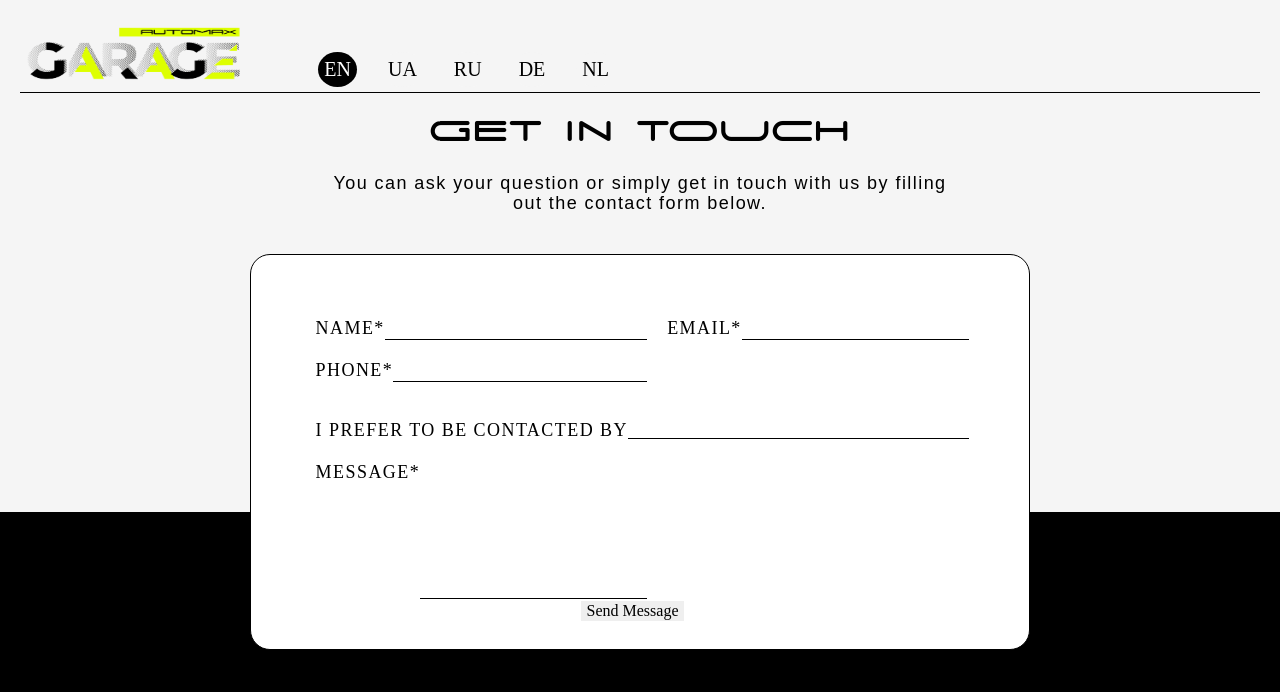
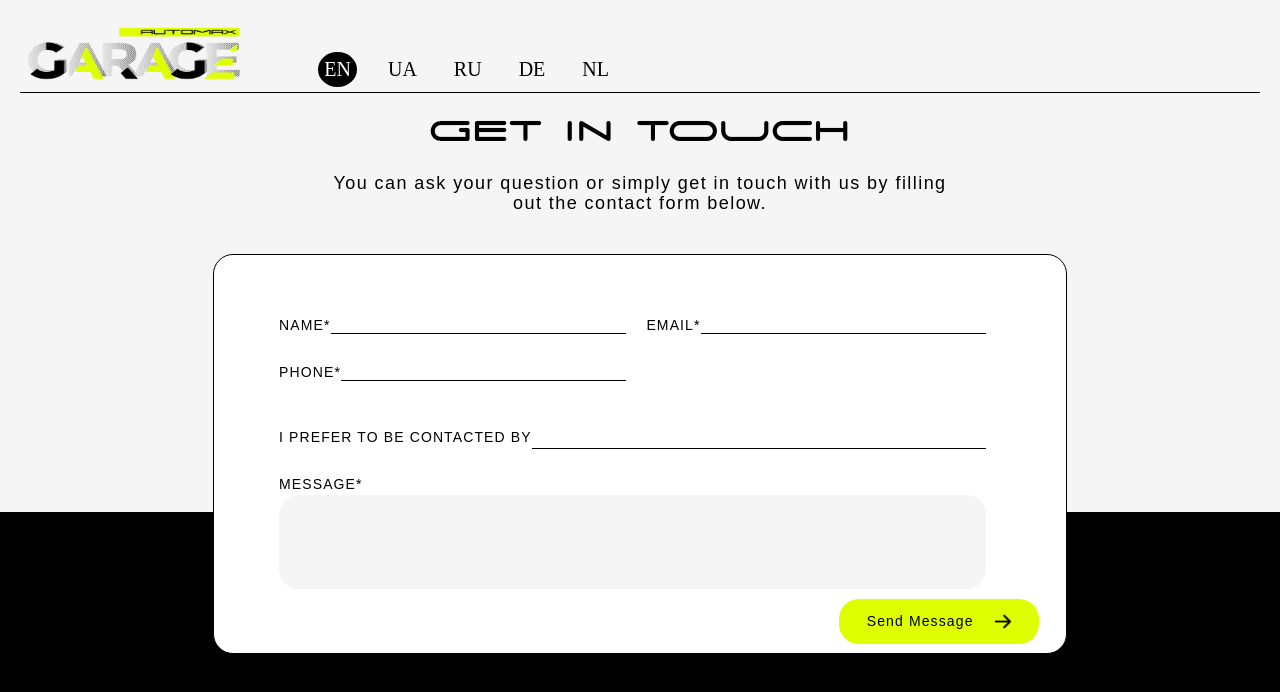
Before and after one commit to DidkivskaOlena/carsite-frontend, a React (Vite) app: page /contacts in a window 1280 px wide. Shown: the top 692 px of the page. Built offline with nearby package versions, Linux system fonts and the light colour scheme.

Commit message:
add form

```diff
--- a/src/components/ContactUs/ContactUs.jsx
+++ b/src/components/ContactUs/ContactUs.jsx
@@ -1,14 +1,15 @@
 import style from './ContactUs.module.css'
+import { t } from "i18next";
 
 export function ContactUs() {
     return(
         <div className={style.container}>
-            <h1 className={style.title}>GET IN TOUCH</h1>
-            <p className={style.text}>You can ask your question or simply get in touch with us by filling out the contact form below.</p>
-            <div className={style.component}>
+            <h1 className={style.title}>{t(`contactus.title`)}</h1>
+            <p className={style.text}>{t(`contactus.text`)}</p>
+            <form className={style.component} name="contact_form" autoComplete="on" noValidate>
                 <div className={style.gridContainer}>
                     <div className={style.item}>
-                        <label className={style.gridItem1}>NAME*</label>
+                        <label className={style.gridItem1}>{t(`contactus.name`)}*</label>
                         <input type='text' name='name' className={style.input} required></input>
                     </div>
                     <div className={style.item}>
@@ -16,20 +17,19 @@ export function ContactUs() {
                         <input type='email' name='email' className={style.input} required></input>
                     </div>
                     <div className={style.item}>
-                        <label className={style.gridItem3}>PHONE*</label>
+                        <label className={style.gridItem3}>{t(`contactus.phone`)}*</label>
                         <input type='tel' name='phone' className={style.input} required></input>
                     </div>
                     <div className={style.itemcontact}>
-                        <label className={style.gridItem4}>I PREFER TO BE CONTACTED BY</label>
+                        <label className={style.gridItem4}>{t(`contactus.prefer`)}</label>
                         <input type='text' name='contact' className={style.input}></input>
                     </div>
-                    <div className={style.itemmassage}>
-                        <label className={style.gridItem5}>MESSAGE*</label>
-                        <input type='text' name='masssage' className={style.input} required></input>
+                    <div className={style.gridItem5}>
+                        <label>{t(`contactus.message`)}*<textarea rows="4" type='text' name='masssage' className={style.textarea} required></textarea></label>
                     </div>
                 </div>
-                <button type='submit'>Send Message</button>
-            </div>
+                <button type='submit' className={style.button}>{t(`contactus.button`)}<img className={style.buttonimg} src="/arrowcontacts.png"/></button>
+            </form>
             <div className={style.background}></div>
         </div>
     )
--- a/src/components/ContactUs/ContactUs.module.css
+++ b/src/components/ContactUs/ContactUs.module.css
@@ -13,10 +13,20 @@
     border-radius: 20px;
     margin: 0 auto;
     padding: 60px 80px 80px 65px;
+
+    @media (min-width: 1024px) and (max-width: 1439px) {
+        width: 854px;
+        height: 400px;
+    }
+
+    @media screen and (min-width: 1440px) {
+        width: 1000px;
+        height: 480px;
+    }
 }
 
 .title{
-    font-family: 'SA Thousand';
+    font-family: 'SA Thousand', sans-serif;
     line-height: 3;
     font-size: 27px;
     letter-spacing: 0.08em;
@@ -32,7 +42,7 @@
 }
 
 .input{
-    /* width: 36%; */
+    width: 36%;
     color: #000;
     border: none;
     border-bottom: 1px solid #000;
@@ -40,15 +50,43 @@
     background: transparent;
 
     flex-grow: 1;
+    font-size: 20px;
+    letter-spacing: 0.08em;
+    padding: 0 15px;
+
+    @media (min-width: 1024px) and (max-width: 1439px) {
+        font-size: 14px;
+    }
+}
+
+.textarea{
+    resize: none;
+    width: 100%;
+    background-color: #F5F5F5;
+    border: none;
+    border-radius: 20px;
+    padding: 15px;
+    font-size: 20px;
+    letter-spacing: 0.08em;
+
+    @media (min-width: 1024px) and (max-width: 1439px) {
+        font-size: 14px;
+    }
 }
 
 .gridContainer{
-    width: 45vw;
     display: grid;
     grid-template-columns: auto auto;
     grid-template-rows: 22px 40px 22px 140px;
-    gap: 20px;
     justify-items: stretch;
+
+    @media (min-width: 1024px) and (max-width: 1439px) {
+        gap: 25px 20px;
+    }
+
+    @media screen and (min-width: 1440px) {
+        gap: 30px 20px;
+    }
 }
 
 .item{
@@ -57,6 +95,11 @@
     align-items: baseline;
     font-size: 18px;
     letter-spacing: 0.08em;
+    font-family: "Jura", sans-serif;
+
+    @media (min-width: 1024px) and (max-width: 1439px) {
+        font-size: 14px;
+    }
 }
 
 .itemcontact{
@@ -65,13 +108,11 @@
     width: 100%;
     font-size: 18px;
     letter-spacing: 0.08em;
-}
+    font-family: "Jura", sans-serif;
 
-.itemmassage{
-    display: flex;
-    font-size: 18px;
-    letter-spacing: 0.08em;
-    width: 100%;
+    @media (min-width: 1024px) and (max-width: 1439px) {
+        font-size: 14px;
+    }
 }
 
 .gridItem1{
@@ -91,8 +132,15 @@
 }
 
 .gridItem5{
+    text-align: left;
     grid-column: 1/3;
+    font-size: 18px;
+    letter-spacing: 0.08em;
+    font-family: "Jura", sans-serif;
 
+    @media (min-width: 1024px) and (max-width: 1439px) {
+        font-size: 14px;
+    }
 }
 
 .background{
@@ -103,3 +151,32 @@
     bottom: 0;
     z-index: -2;
 }
+
+.button{
+    position: relative;
+    left: 650px;
+    top: 30px;
+    display: flex;
+    width: 240px;
+    height: 51px;
+    background-color: #DDFF00;
+    border-radius: 20px;
+    font-family: "Yura", sans-serif;
+    font-size: 18px;
+    letter-spacing: 0.08em;
+    justify-content: space-evenly;
+    align-items: center;
+
+    @media (min-width: 1024px) and (max-width: 1439px) {
+        font-size: 14px;
+        width: 200px;
+        height: 45px;
+        left: 560px;
+        top: -15px;
+    }
+}
+
+.buttonimg{
+    width: 16px;
+
+}
--- a/src/i18n.js
+++ b/src/i18n.js
@@ -35,6 +35,15 @@ i18n
             conditions: "CURRENTLY THIS PAGE IS NOT AVAILABLE BECAUSE OUR WEBSITE IS STILL IN PROGRESS.",
             request: "WE APPOLOGIZE FOR THE INCONVENIENCE.",
             btn: "RETURN BACK"
+          },
+          contactus: {
+            title: "GET IN TOUCH",
+            text: "You can ask your question or simply get in touch with us by filling out the contact form below.",
+            name: "NAME",
+            phone: "PHONE",
+            prefer: "I PREFER TO BE CONTACTED BY",
+            message:"MESSAGE",
+            button: "Send Message"
           }
         }
       },
@@ -56,6 +65,15 @@ i18n
             conditions: "ЗАРАЗ ЦЯ СТОРІНКА НЕ ДОСТУПНА, ОСКІЛЬКИ НАШ ВЕБ-САЙТ ЩЕ РОЗРОБЛЯЄТЬСЯ.",
             request: "МИ ПРОСИМО ВИБАЧЕННЯ ЗА НЕЗРУЧНОСТІ.",
             btn: "ПОВЕРНУТИСЯ НАЗАД"
+          },
+          contactus: {
+            title: "ЗВ'ЯЖІТЬСЯ З НАМИ",
+            text: "Ви можете поставити своє запитання або просто зв'язатися з нами, заповнивши контактну форму нижче.",
+            name: "ІМ'Я",
+            phone: "ТЕЛЕФОН",
+            prefer: "Я ВІДДАЮ ПЕРЕВАГУ, ЩОБ ЗІ МНОЮ ЗВ'ЯЗАЛИСЯ",
+            message:"ПОВІДОМЛЕННЯ",
+            button: "Відправити"
           }
         }
       },
@@ -77,6 +95,15 @@ i18n
             conditions: "В НАСТОЯЩЕЕ ВРЕМЯ ЭТА СТРАНИЦА НЕ ДОСТУПНА, ПОТОМУ ЧТО НАШ САЙТ ЕЩЕ В РАЗРАБОТКЕ.",
             request: "ПРИНОСИМ СВОИ ИЗВИНЕНИЯ ЗА ДОСТАВЛЕННЫЕ НЕУДОБСТВА.",
             btn: "ВЕРНУТЬСЯ НАЗАД"
+          },
+          contactus: {
+            title: "СВЯЖИТЕСЬ С НАМИ",
+            text: "Вы можете задать свой вопрос или просто связаться с нами, заполнив контактную форму ниже.",
+            name: "ИМЯ",
+            phone: "ТЕЛЕФОН",
+            prefer: "Я ПРЕДПОЧИТАЮ, ЧТОБЫ СО МНОЙ СВЯЗАЛИСЬ",
+            message:"СООБЩЕНИЕ",
+            button: "Отправить"
           }
         }
       },
@@ -98,6 +125,15 @@ i18n
             conditions: "DERZEIT IST DIESE SEITE NICHT VERFÜGBAR, DA UNSERE WEBSITE NOCH IN BEARBEITUNG IST.",
             request: "WIR ENTSCHULDIGEN UNS FÜR DIE UNANNEHMLICHKEITEN.",
             btn: "KEHREN SIE ZURÜCK"
+          },
+          contactus: {
+            title: "IN KONTAKT KOMMEN",
+            text: "Sie können Ihre Frage stellen oder einfach Kontakt mit uns aufnehmen, indem Sie das untenstehende Kontaktformular ausfüllen.",
+            name: "NAME",
+            phone: "TELEFON",
+            prefer: "ICH LIEBE DIE KONTAKTIERUNG VON",
+            message:"NACHRICHT",
+            button: "Senden"
           }
         }
       },
@@ -119,6 +155,15 @@ i18n
             conditions: "MOMENTEEL IS DEZE PAGINA NIET BESCHIKBAAR OMDAT ONZE WEBSITE NOG IN WERKING IS.",
             request: "ONZE EXCUSES VOOR HET ONGEMAK.",
             btn: "TERUGKEREN"
+          },
+          contactus: {
+            title: "NEEM CONTACT OP",
+            text: "U kunt uw vraag stellen of eenvoudigweg contact met ons opnemen door het onderstaande contactformulier in te vullen.",
+            name: "NAAM",
+            phone: "TELEFOON",
+            prefer: "IK WORD VOORKEUR GECONTACTEERD DOOR",
+            message:"BERICHT",
+            button: "Versturen"
           }
         }
       }
```
Also changed, not shown: public/arrowcontacts.png (added).
